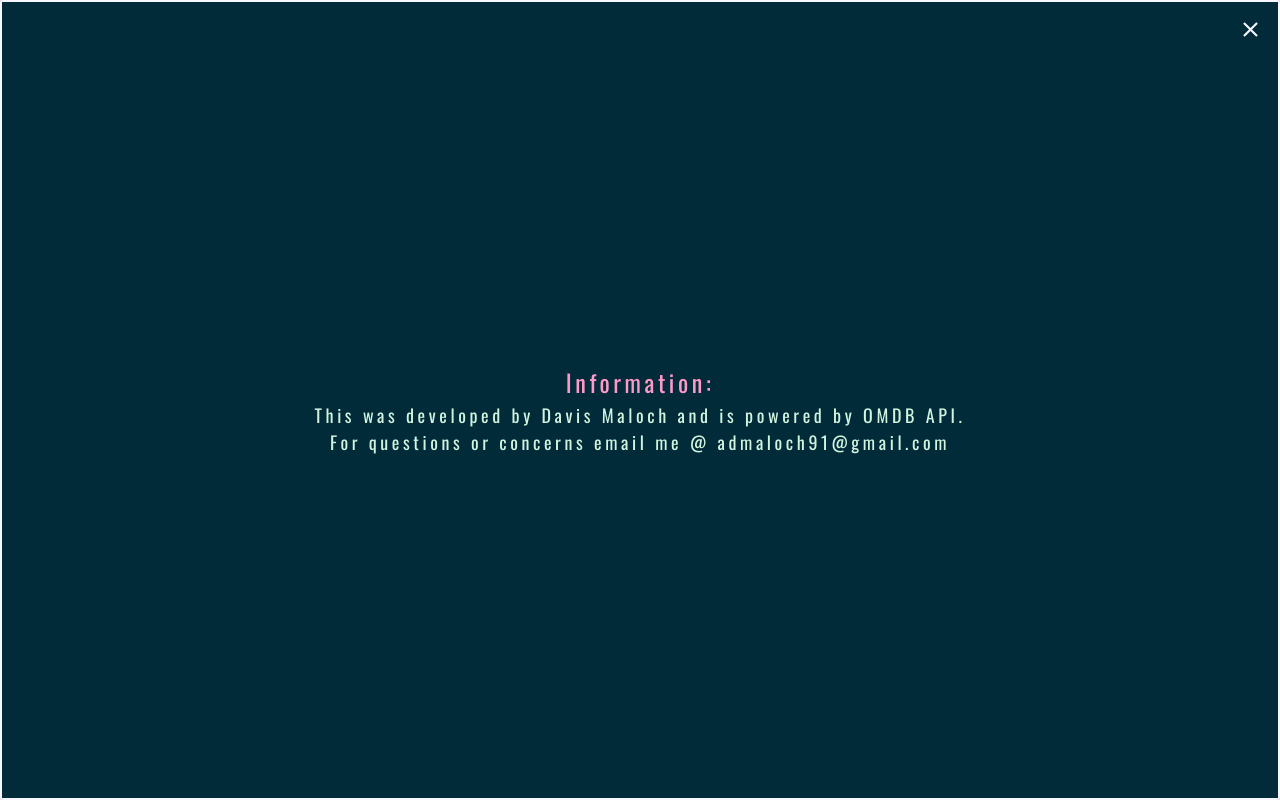
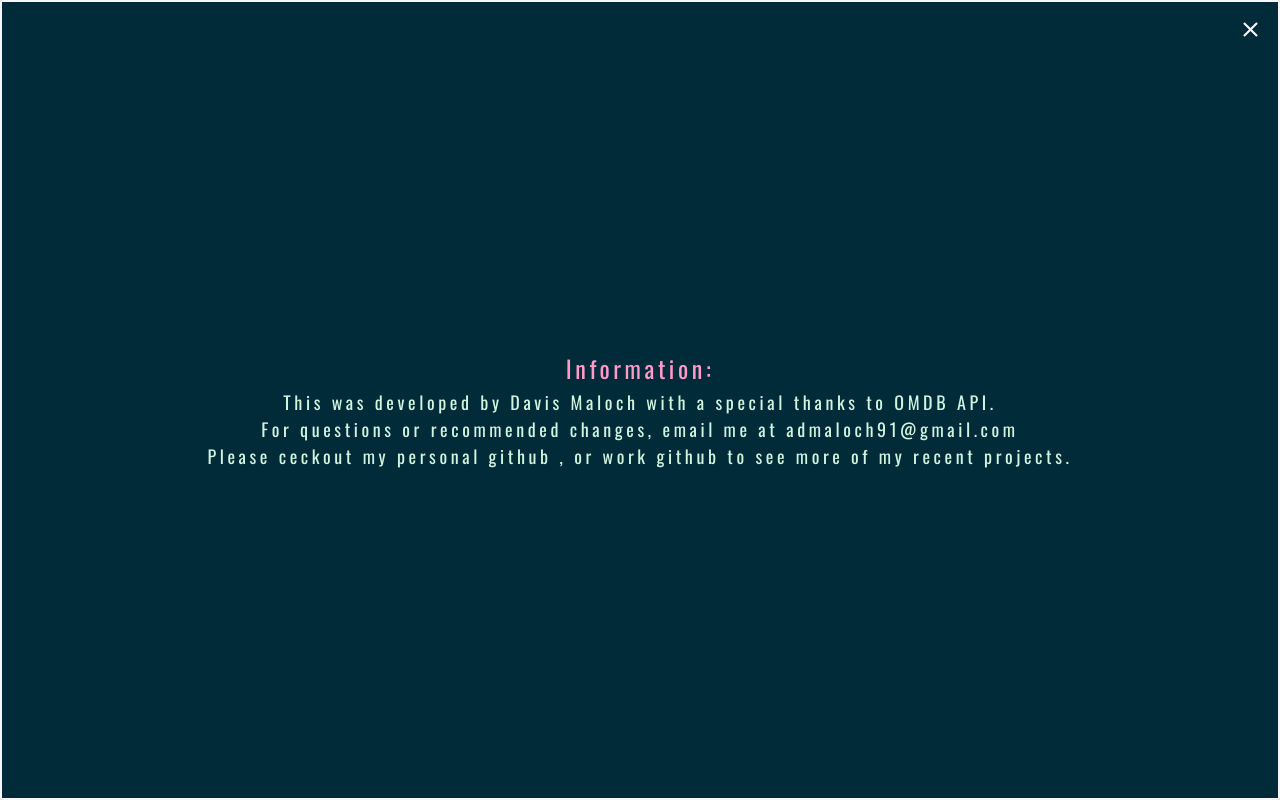
Before and after one commit to admaloch/react-movie-search, a React (Vite) app: page / in a window 1280 px wide. Both pictures are taken after a click on the button "menu". Built offline with nearby package versions, Linux system fonts and the light colour scheme; no server answers.

Commit message:
tweaked info modal content

```diff
--- a/src/components/Navbar/InfoModal.tsx
+++ b/src/components/Navbar/InfoModal.tsx
@@ -2,7 +2,7 @@ import React from 'react'
 import Modal from '../UI/Modal'
 import { ModalProps } from '../../models/ModalProps'
 
-export default function InfoModal({ open, closeModal }:ModalProps): JSX.Element {
+export default function InfoModal({ open, closeModal }: ModalProps): JSX.Element {
     return (
         <Modal
             closeModal={closeModal}
@@ -10,8 +10,9 @@ export default function InfoModal({ open, closeModal }:ModalProps): JSX.Element
         >
             <div className="nav-modal-container">
                 <h4>Information:</h4>
-                <p>This was developed by Davis Maloch and is powered by OMDB API.</p>
-                <p>For questions or concerns email me @ admaloch91@gmail.com </p>
+                <p>This was developed by Davis Maloch with a special thanks to OMDB API.</p>
+                <p>For questions or recommended changes, email me at admaloch91@gmail.com </p>
+                <p>Please ceckout my personal github <a href="https://github.com/admaloch"></a>, or work github <a href="https://github.com/admaloch-dos"></a>to see more of my recent projects. </p>
 
             </div>
         </Modal>
```
Also changed, not shown: 5 other files (tests, documents, lock files or other folders).
